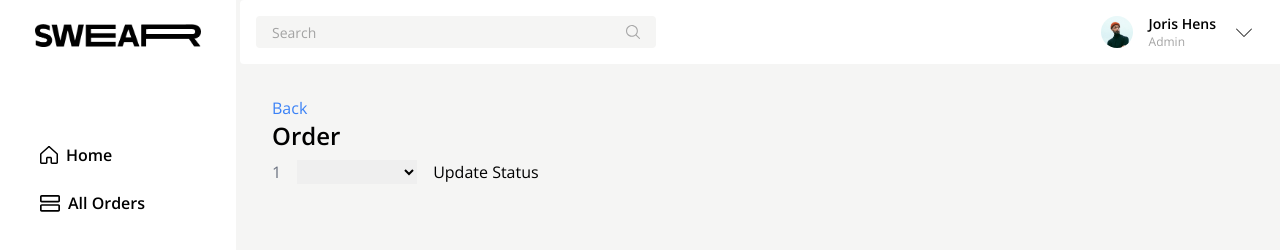
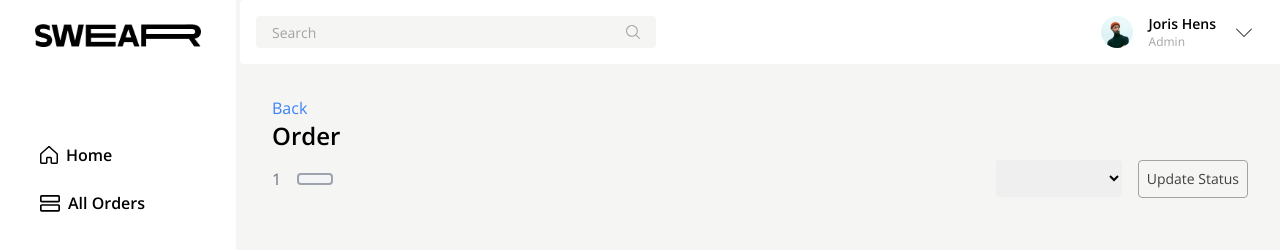
Before and after one commit to GlennVinck/swear-frontend, a Vue app: page /orders/1 in a window 1280 px wide. Shown: the top 250 px of the page. Built offline with nearby package versions, Linux system fonts and the light colour scheme; no server answers; sample sign-in values are in the browser's storage.

Commit message:
style: switch case status styles depending on status value

```diff
--- /dev/null
+++ b/src/components/OrderStatus.vue
@@ -0,0 +1,61 @@
+<script setup>
+import { defineProps } from "vue";
+
+const props = defineProps(["content"]);
+
+function getStatusStyles() {
+  let textColor = "";
+  let bgColor = "";
+  let borderColor = "";
+
+  switch (props.content) {
+    case "Pending":
+      textColor = "text-orange-500";
+      bgColor = "bg-orange-100";
+      borderColor = "border-orange-500";
+      break;
+    case "In Progress":
+      textColor = "text-sky-400";
+      bgColor = "bg-sky-100";
+      borderColor = "border-sky-400";
+      break;
+    case "Completed":
+      textColor = "text-green-400";
+      bgColor = "bg-green-100";
+      borderColor = "border-green-400";
+      break;
+    case "Cancelled":
+      textColor = "text-red-500";
+      bgColor = "bg-red-100";
+      borderColor = "border-red-500";
+      break;
+    default:
+      textColor = "text-neutral-400";
+      bgColor = "bg-gray-100";
+      borderColor = "border-gray-400";
+      break;
+  }
+
+  return {
+    textColor,
+    bgColor,
+    borderColor,
+  };
+}
+</script>
+
+<template>
+  <div
+    :class="[getStatusStyles().bgColor, getStatusStyles().borderColor]"
+    class="w-fit px-2 border-2 rounded"
+  >
+    <p
+      :class="getStatusStyles().textColor"
+      class="text-sm font-medium px-2 py-1"
+    >
+      {{ content }}
+    </p>
+  </div>
+</template>
+
+<style scoped></style>
--- a/src/views/OrderDetails.vue
+++ b/src/views/OrderDetails.vue
@@ -1,6 +1,7 @@
 <script setup>
 import Sidebar from "../components/Sidebar.vue";
 import Topbar from "../components/Topbar.vue";
+import OrderStatus from "../components/OrderStatus.vue";
 import { ref, watchEffect, onMounted } from "vue";
 import { useRouter } from "vue-router";
 
@@ -83,22 +84,27 @@ onMounted(() => {
         </button>
 
         <h1 class="text-2xl font-semibold mb-2">Order</h1>
-        <div class="flex items-center">
-          <p class="text-base font-light mr-4 text-gray-500">{{ orderId }}</p>
+        <div class="flex flex-row justify-between items-center">
+          <div class="flex flex-row items-center">
+            <p class="text-base font-light mr-4 text-gray-500">{{ orderId }}</p>
 
-          <p class="text-base font-semibold">
-            {{ orderDetails.status }}
-          </p>
+            <OrderStatus title="OrderStatus" :content="orderDetails.status" />
+          </div>
 
-          <!-- Dropdown menu for order status -->
-          <select v-model="selectedStatus" class="text-base font-light pl-4">
-            <option value="pending">Pending</option>
-            <option value="in progress">In Progress</option>
-            <option value="completed">Completed</option>
-          </select>
-          <button @click="updateOrderStatus" class="text-base font-light pl-4">
-            Update Status
-          </button>
+          <div>
+            <!-- Dropdown menu for order status -->
+            <select v-model="selectedStatus" class="text-sm py-2 px-4 rounded">
+              <option value="Pending">Pending</option>
+              <option value="In Progress">In Progress</option>
+              <option value="Completed">Completed</option>
+            </select>
+            <button
+              @click="updateOrderStatus"
+              class="text-sm text-neutral-700 p-2 ml-4 border border-neutral-400 rounded"
+            >
+              Update Status
+            </button>
+          </div>
         </div>
 
         <h3 class="text-base font-semibold mb-2 mt-16">Overview</h3>
```
